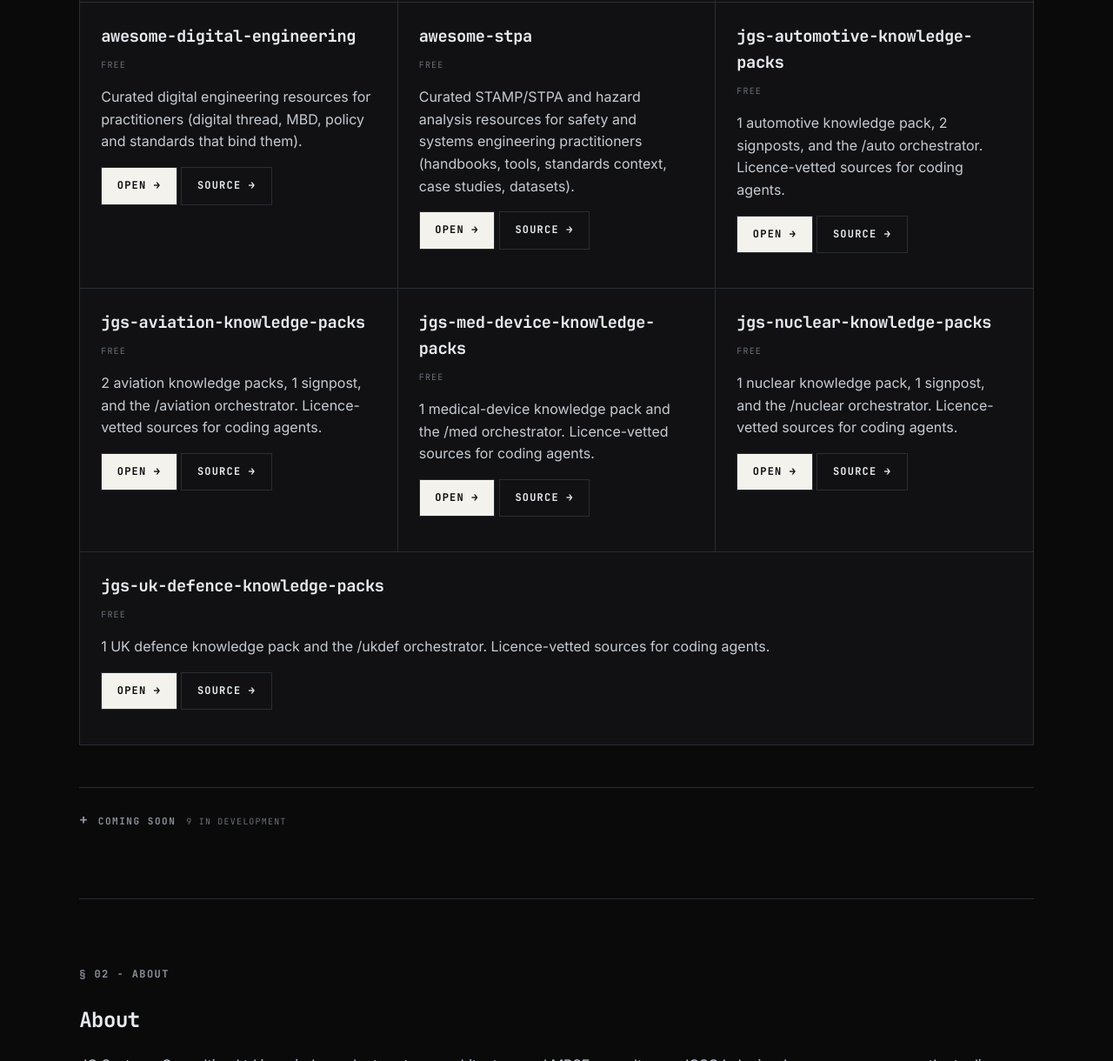
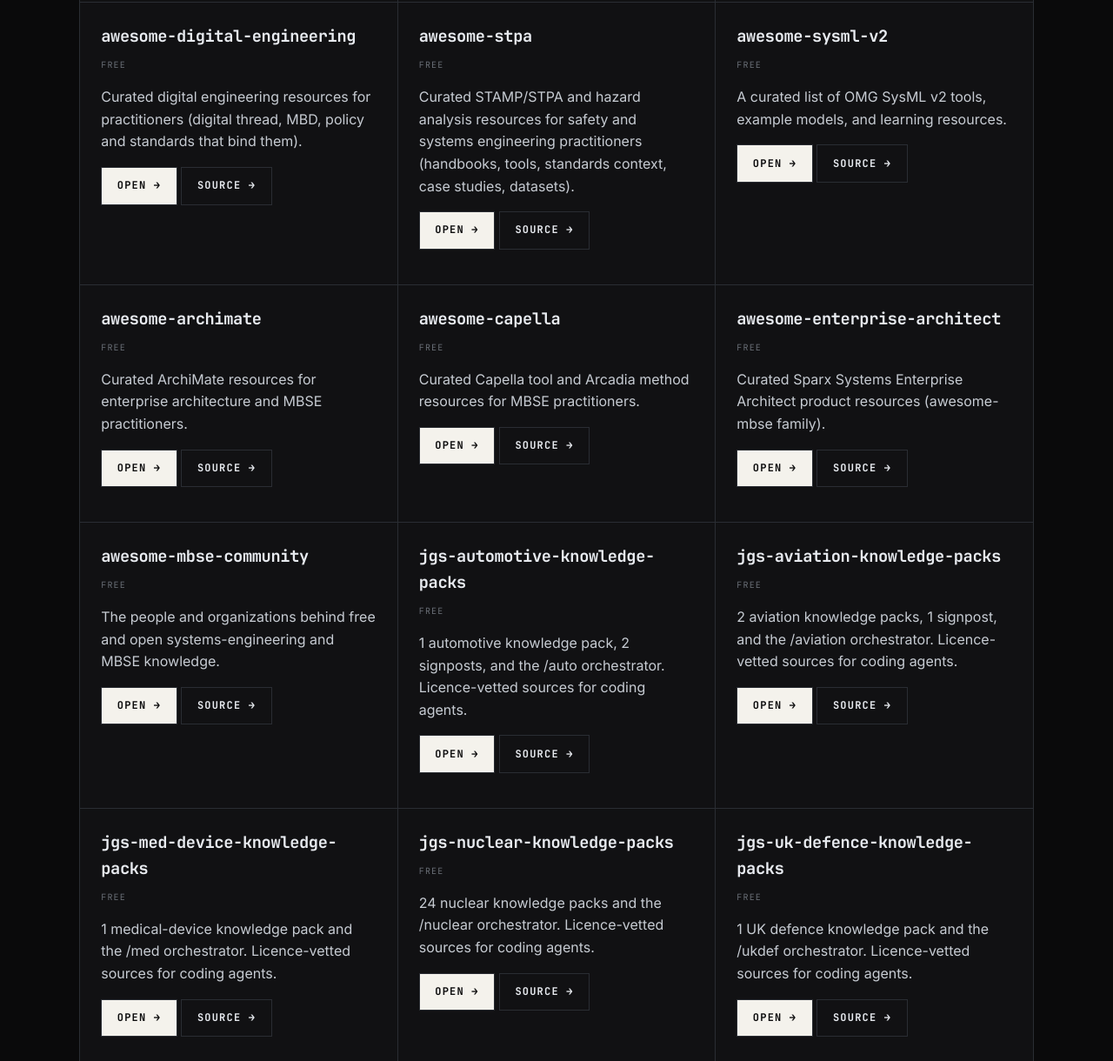
Before and after one commit to jgsystemsconsulting/jgsystemsconsulting-website, a plain HTML site: page docs/index.html in a window 1280 px wide. Shown: the part 2933-4153 px from the top of the page at 87% size. Drawn offline with Linux system fonts and the light colour scheme.

Commit message:
fix: refresh product counts (se-packs 74, nuclear 24), add awesome-family lists and sentinel-log teaser

```diff
--- a/docs/index.html
+++ b/docs/index.html
@@ -114,7 +114,7 @@ a:focus-visible,.btn:focus-visible{outline:2px solid var(--text-hi);outline-offs
 <div class="cell"><h3>jgs-voiceflow</h3><p class="tier">free</p><p>On-device push-to-talk voice dictation for Windows, with a code mode for dictating to AI coding assistants. Local-first, private, free to use.</p><p><a class="btn" href="https://jgsystemsconsulting.github.io/jgs-voiceflow/">Open &rarr;</a> <a class="btn ghost" href="https://github.com/jgsystemsconsulting/jgs-voiceflow">Source &rarr;</a></p></div>
 <div class="cell"><h3>jgs-magic-sysmlv1-mcp</h3><p class="tier">free</p><p>Bring Claude Code and any MCP agent to your live SysML v1 models in CATIA Magic: 130+ tools to query, audit, and edit the real model over a local, air-gapped connection.</p><p><a class="btn" href="https://jgsystemsconsulting.github.io/jgs-magic-sysmlv1-mcp/">Open &rarr;</a> <a class="btn ghost" href="https://github.com/jgsystemsconsulting/jgs-magic-sysmlv1-mcp">Source &rarr;</a></p></div>
 <div class="cell"><h3>jgs-magic-sysmlv1-pro</h3><p class="tier">pro</p><p>Licensed pro-extension JAR for the JGS SysML v1 MCP bridge. Unlocks write-tier and pro model tools for AI agents in CATIA Magic.</p><p><a class="btn" href="https://jgsystemsconsulting.github.io/jgs-magic-sysmlv1-pro/">Open &rarr;</a> <a class="btn ghost" href="https://github.com/jgsystemsconsulting/jgs-magic-sysmlv1-pro">Source &rarr;</a> <a class="btn" href="mailto:support@jgsystemsconsulting.com?subject=License%20enquiry:%20jgs-magic-sysmlv1-pro">License &rarr;</a></p></div>
-<div class="cell"><h3>jgs-se-knowledge-packs</h3><p class="tier">free</p><p>64 systems-engineering knowledge packs, 4 signposts, and the /se orchestrator, distilling vetted, licence-clean standards (NASA, DoD, FAA, NIST, GAO, SEBoK) into on-demand agent skills.</p><p><a class="btn" href="https://jgsystemsconsulting.github.io/jgs-se-knowledge-packs/">Open &rarr;</a> <a class="btn ghost" href="https://github.com/jgsystemsconsulting/jgs-se-knowledge-packs">Source &rarr;</a></p></div>
+<div class="cell"><h3>jgs-se-knowledge-packs</h3><p class="tier">free</p><p>74 systems-engineering knowledge packs, 8 signposts, and the /se orchestrator, distilling vetted, licence-clean standards (NASA, DoD, FAA, NIST, GAO, SEBoK) into on-demand agent skills.</p><p><a class="btn" href="https://jgsystemsconsulting.github.io/jgs-se-knowledge-packs/">Open &rarr;</a> <a class="btn ghost" href="https://github.com/jgsystemsconsulting/jgs-se-knowledge-packs">Source &rarr;</a></p></div>
 <div class="cell"><h3>jgs-reference-skill</h3><p class="tier">free</p><p>Convert vetted authoritative sources into licence-clean, citable knowledge packs, vetting the licence first, refuses non-redistributable sources.</p><p><a class="btn" href="https://jgsystemsconsulting.github.io/jgs-reference-skill/">Open &rarr;</a> <a class="btn ghost" href="https://github.com/jgsystemsconsulting/jgs-reference-skill">Source &rarr;</a></p></div>
 <div class="cell"><h3>jgs-goal-spec</h3><p class="tier">free</p><p>Turn a rough idea into a hardened engineering spec: goal-formatter to goal-spec to spec-review. Tool-agnostic Claude Code skills.</p><p><a class="btn" href="https://jgsystemsconsulting.github.io/jgs-goal-spec/">Open &rarr;</a> <a class="btn ghost" href="https://github.com/jgsystemsconsulting/jgs-goal-spec">Source &rarr;</a></p></div>
 <div class="cell"><h3>jgs-magic-sysmlv1-read-skills</h3><p class="tier">free</p><p>18 free, read-only SysML v1 analysis skills for CATIA Magic (MSOSA): navigate, inspect, audit, and report via /jgs-v1 over the jgs-magic-sysmlv1-mcp bridge. Works with ZCode, Claude Code, Codex, Gemini CLI, Copilot, and Cursor.</p><p><a class="btn" href="https://jgsystemsconsulting.github.io/jgs-magic-sysmlv1-read-skills/">Open &rarr;</a> <a class="btn ghost" href="https://github.com/jgsystemsconsulting/jgs-magic-sysmlv1-read-skills">Source &rarr;</a></p></div>
@@ -128,16 +128,21 @@ a:focus-visible,.btn:focus-visible{outline:2px solid var(--text-hi);outline-offs
 <div class="cell"><h3>awesome-magicgrid-mbse</h3><p class="tier">free</p><p>Curated MagicGrid MBSE methodology resources for practitioners (official material, Book of Knowledge, papers and case studies, training, talks, example models, tool support).</p><p><a class="btn" href="https://jgsystemsconsulting.github.io/awesome-magicgrid-mbse/">Open &rarr;</a> <a class="btn ghost" href="https://github.com/jgsystemsconsulting/awesome-magicgrid-mbse">Source &rarr;</a></p></div>
 <div class="cell"><h3>awesome-digital-engineering</h3><p class="tier">free</p><p>Curated digital engineering resources for practitioners (digital thread, MBD, policy and standards that bind them).</p><p><a class="btn" href="https://jgsystemsconsulting.github.io/awesome-digital-engineering/">Open &rarr;</a> <a class="btn ghost" href="https://github.com/jgsystemsconsulting/awesome-digital-engineering">Source &rarr;</a></p></div>
 <div class="cell"><h3>awesome-stpa</h3><p class="tier">free</p><p>Curated STAMP/STPA and hazard analysis resources for safety and systems engineering practitioners (handbooks, tools, standards context, case studies, datasets).</p><p><a class="btn" href="https://jgsystemsconsulting.github.io/awesome-stpa/">Open &rarr;</a> <a class="btn ghost" href="https://github.com/jgsystemsconsulting/awesome-stpa">Source &rarr;</a></p></div>
+<div class="cell"><h3>awesome-sysml-v2</h3><p class="tier">free</p><p>A curated list of OMG SysML v2 tools, example models, and learning resources.</p><p><a class="btn" href="https://jgsystemsconsulting.github.io/awesome-sysml-v2/">Open &rarr;</a> <a class="btn ghost" href="https://github.com/jgsystemsconsulting/awesome-sysml-v2">Source &rarr;</a></p></div>
+<div class="cell"><h3>awesome-archimate</h3><p class="tier">free</p><p>Curated ArchiMate resources for enterprise architecture and MBSE practitioners.</p><p><a class="btn" href="https://jgsystemsconsulting.github.io/awesome-archimate/">Open &rarr;</a> <a class="btn ghost" href="https://github.com/jgsystemsconsulting/awesome-archimate">Source &rarr;</a></p></div>
+<div class="cell"><h3>awesome-capella</h3><p class="tier">free</p><p>Curated Capella tool and Arcadia method resources for MBSE practitioners.</p><p><a class="btn" href="https://jgsystemsconsulting.github.io/awesome-capella/">Open &rarr;</a> <a class="btn ghost" href="https://github.com/jgsystemsconsulting/awesome-capella">Source &rarr;</a></p></div>
+<div class="cell"><h3>awesome-enterprise-architect</h3><p class="tier">free</p><p>Curated Sparx Systems Enterprise Architect product resources (awesome-mbse family).</p><p><a class="btn" href="https://jgsystemsconsulting.github.io/awesome-enterprise-architect/">Open &rarr;</a> <a class="btn ghost" href="https://github.com/jgsystemsconsulting/awesome-enterprise-architect">Source &rarr;</a></p></div>
+<div class="cell"><h3>awesome-mbse-community</h3><p class="tier">free</p><p>The people and organizations behind free and open systems-engineering and MBSE knowledge.</p><p><a class="btn" href="https://jgsystemsconsulting.github.io/awesome-mbse-community/">Open &rarr;</a> <a class="btn ghost" href="https://github.com/jgsystemsconsulting/awesome-mbse-community">Source &rarr;</a></p></div>
 <div class="cell"><h3>jgs-automotive-knowledge-packs</h3><p class="tier">free</p><p>1 automotive knowledge pack, 2 signposts, and the /auto orchestrator. Licence-vetted sources for coding agents.</p><p><a class="btn" href="https://github.com/jgsystemsconsulting/jgs-automotive-knowledge-packs">Open &rarr;</a> <a class="btn ghost" href="https://github.com/jgsystemsconsulting/jgs-automotive-knowledge-packs">Source &rarr;</a></p></div>
 <div class="cell"><h3>jgs-aviation-knowledge-packs</h3><p class="tier">free</p><p>2 aviation knowledge packs, 1 signpost, and the /aviation orchestrator. Licence-vetted sources for coding agents.</p><p><a class="btn" href="https://github.com/jgsystemsconsulting/jgs-aviation-knowledge-packs">Open &rarr;</a> <a class="btn ghost" href="https://github.com/jgsystemsconsulting/jgs-aviation-knowledge-packs">Source &rarr;</a></p></div>
 <div class="cell"><h3>jgs-med-device-knowledge-packs</h3><p class="tier">free</p><p>1 medical-device knowledge pack and the /med orchestrator. Licence-vetted sources for coding agents.</p><p><a class="btn" href="https://github.com/jgsystemsconsulting/jgs-med-device-knowledge-packs">Open &rarr;</a> <a class="btn ghost" href="https://github.com/jgsystemsconsulting/jgs-med-device-knowledge-packs">Source &rarr;</a></p></div>
-<div class="cell"><h3>jgs-nuclear-knowledge-packs</h3><p class="tier">free</p><p>1 nuclear knowledge pack, 1 signpost, and the /nuclear orchestrator. Licence-vetted sources for coding agents.</p><p><a class="btn" href="https://github.com/jgsystemsconsulting/jgs-nuclear-knowledge-packs">Open &rarr;</a> <a class="btn ghost" href="https://github.com/jgsystemsconsulting/jgs-nuclear-knowledge-packs">Source &rarr;</a></p></div>
+<div class="cell"><h3>jgs-nuclear-knowledge-packs</h3><p class="tier">free</p><p>24 nuclear knowledge packs and the /nuclear orchestrator. Licence-vetted sources for coding agents.</p><p><a class="btn" href="https://github.com/jgsystemsconsulting/jgs-nuclear-knowledge-packs">Open &rarr;</a> <a class="btn ghost" href="https://github.com/jgsystemsconsulting/jgs-nuclear-knowledge-packs">Source &rarr;</a></p></div>
 <div class="cell"><h3>jgs-uk-defence-knowledge-packs</h3><p class="tier">free</p><p>1 UK defence knowledge pack and the /ukdef orchestrator. Licence-vetted sources for coding agents.</p><p><a class="btn" href="https://github.com/jgsystemsconsulting/jgs-uk-defence-knowledge-packs">Open &rarr;</a> <a class="btn ghost" href="https://github.com/jgsystemsconsulting/jgs-uk-defence-knowledge-packs">Source &rarr;</a></p></div>
 </div>
 <!-- END:products -->
     <!-- BEGIN:coming-soon (hand-maintained; not touched by refresh-website) -->
     <details class="coming-soon">
-    <summary><span class="label">Coming soon</span> <span class="tier">9 in development</span></summary>
+    <summary><span class="label">Coming soon</span> <span class="tier">10 in development</span></summary>
     <div class="grid grid-3" style="margin-top:1.5rem">
 <div class="cell"><h3>jgs-magic-sysmlv2-mcp</h3><p class="tier">coming soon &middot; free</p><p>SysML v2 MCP bridge for CATIA Magic / MSOSA. Brings Claude Code and any MCP agent to your live SysML v2 models, local and air-gapped, just like the v1 bridge.</p></div>
 <div class="cell"><h3>jgs-magic-sysmlv2-pro</h3><p class="tier">coming soon &middot; pro</p><p>Licensed pro-extension JAR for the SysML v2 bridge. Unlocks write-tier and pro model tools for AI agents in CATIA Magic.</p></div>
@@ -148,6 +153,7 @@ a:focus-visible,.btn:focus-visible{outline:2px solid var(--text-hi);outline-offs
 <div class="cell"><h3>jgs-sparx-mcp-archimate</h3><p class="tier">coming soon &middot; pro</p><p>ArchiMate 3.2 framework plugin for the Sparx EA bridge. Validates relation types and applies correct stereotypes so agents build correct ArchiMate models in Enterprise Architect.</p></div>
 <div class="cell"><h3>jgs-sparx-mcp-naf4</h3><p class="tier">coming soon &middot; pro</p><p>NAF v4 framework plugin for the Sparx EA bridge. AI-assisted authoring of NATO Architecture Framework views for defence programmes, with framework-correct elements and validation.</p></div>
 <div class="cell"><h3>jgs-sparx-mcp-uaf</h3><p class="tier">coming soon &middot; pro</p><p>UAF framework plugin for the Sparx EA bridge. AI-assisted authoring of Unified Architecture Framework models in Enterprise Architect, air-gapped for defence and government work.</p></div>
+<div class="cell"><h3>sentinel-log</h3><p class="tier">in development &middot; free &middot; pre-alpha</p><p>Self-hosted hazard log and safety traceability for systems engineering. Open source and in active development &mdash; follow along on the <a href="https://jgsystemsconsulting.github.io/sentinel-log-site/">project site</a> or <a href="https://github.com/jgsystemsconsulting/sentinel-log">source repo</a>.</p></div>
     </div>
     </details>
     <!-- END:coming-soon -->
```
Also changed, not shown: 1 other file.
